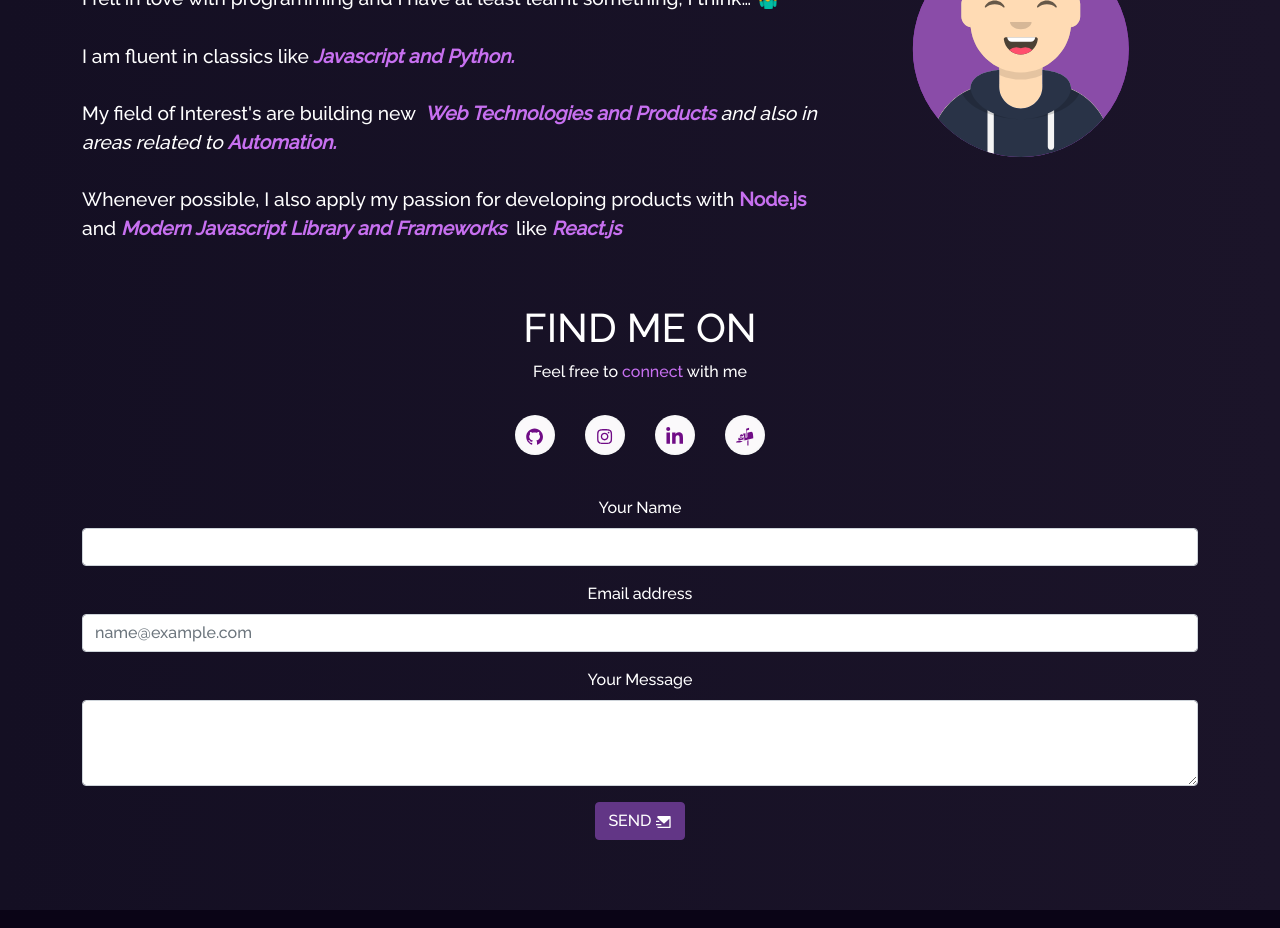
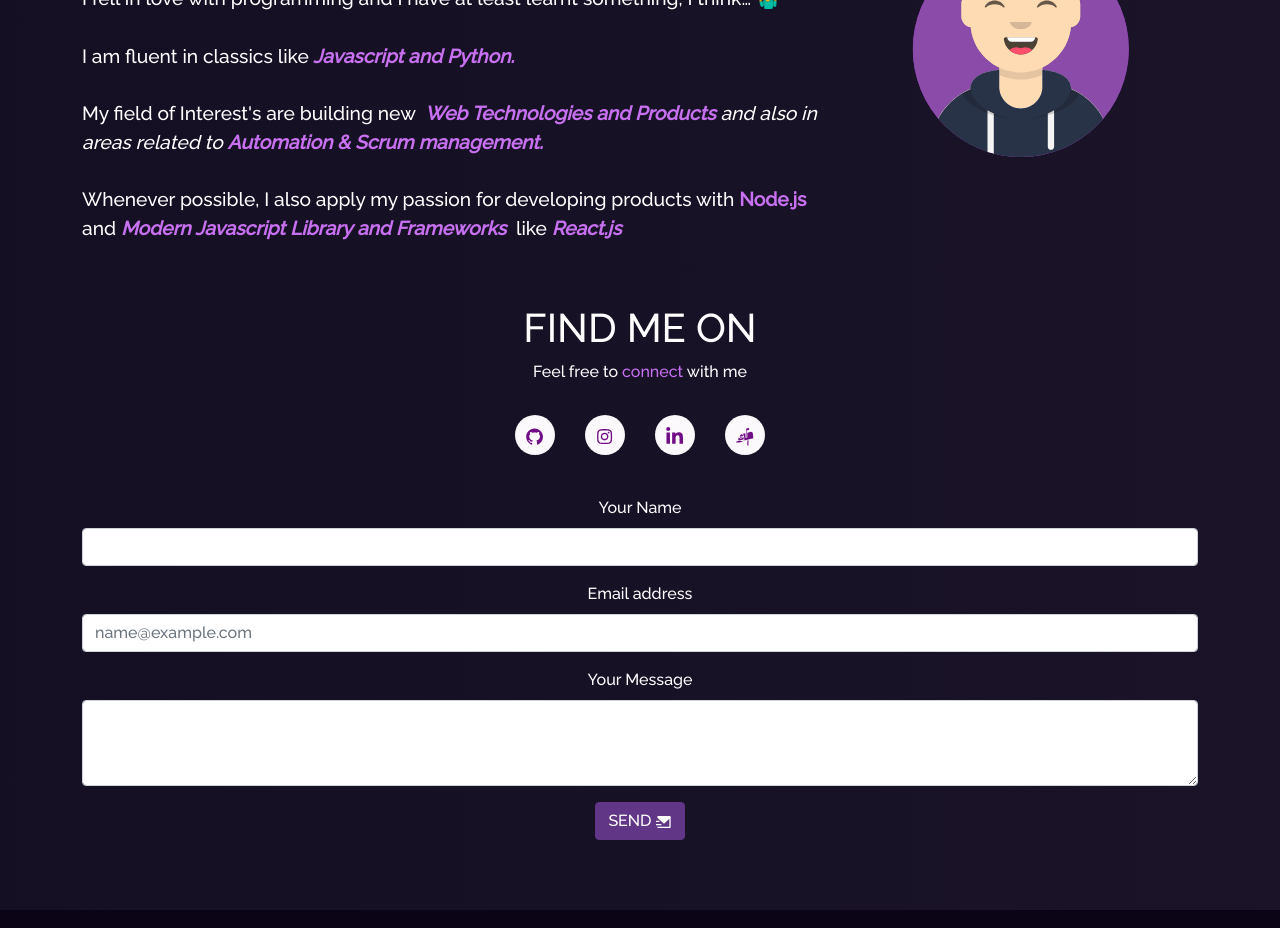
Before and after one commit to Khalil-MF/Portfolio, a React (Create React App) app: page / in a window 1280 px wide. Shown: the part 1000-1928 px from the top of the page. Built offline with nearby package versions, Linux system fonts and the light colour scheme.

Commit message:
update about

```diff
--- a/src/components/Home/Home2.js
+++ b/src/components/Home/Home2.js
@@ -47,7 +47,7 @@ function Home2() {
               My field of Interest's are building new &nbsp;
               <i>
                 <b className="purple">Web Technologies and Products </b> and
-                also in areas related to <b className="purple">Automation.</b>
+                also in areas related to <b className="purple">Automation & Scrum management.</b>
               </i>
               <br />
               <br />
```
